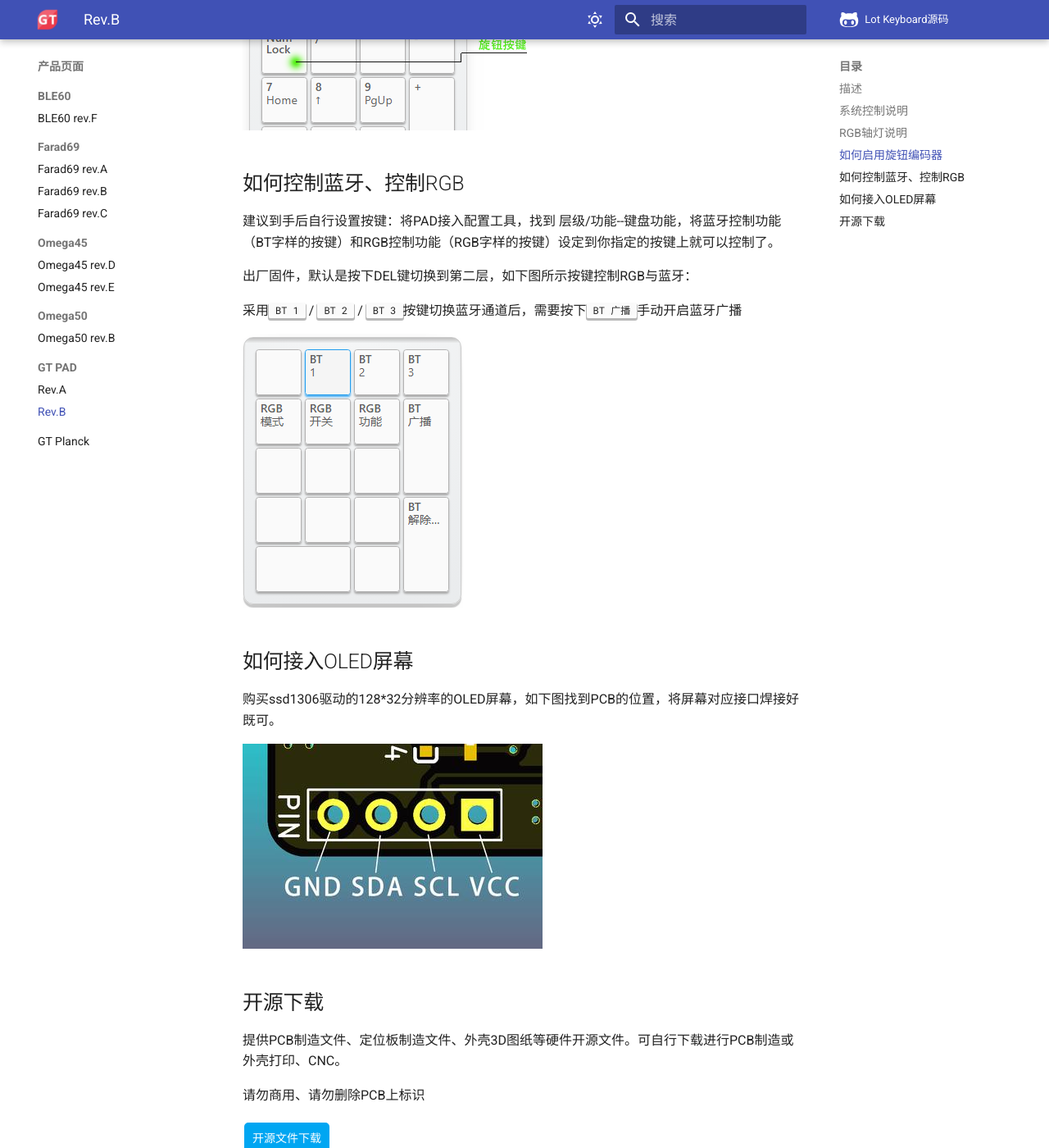
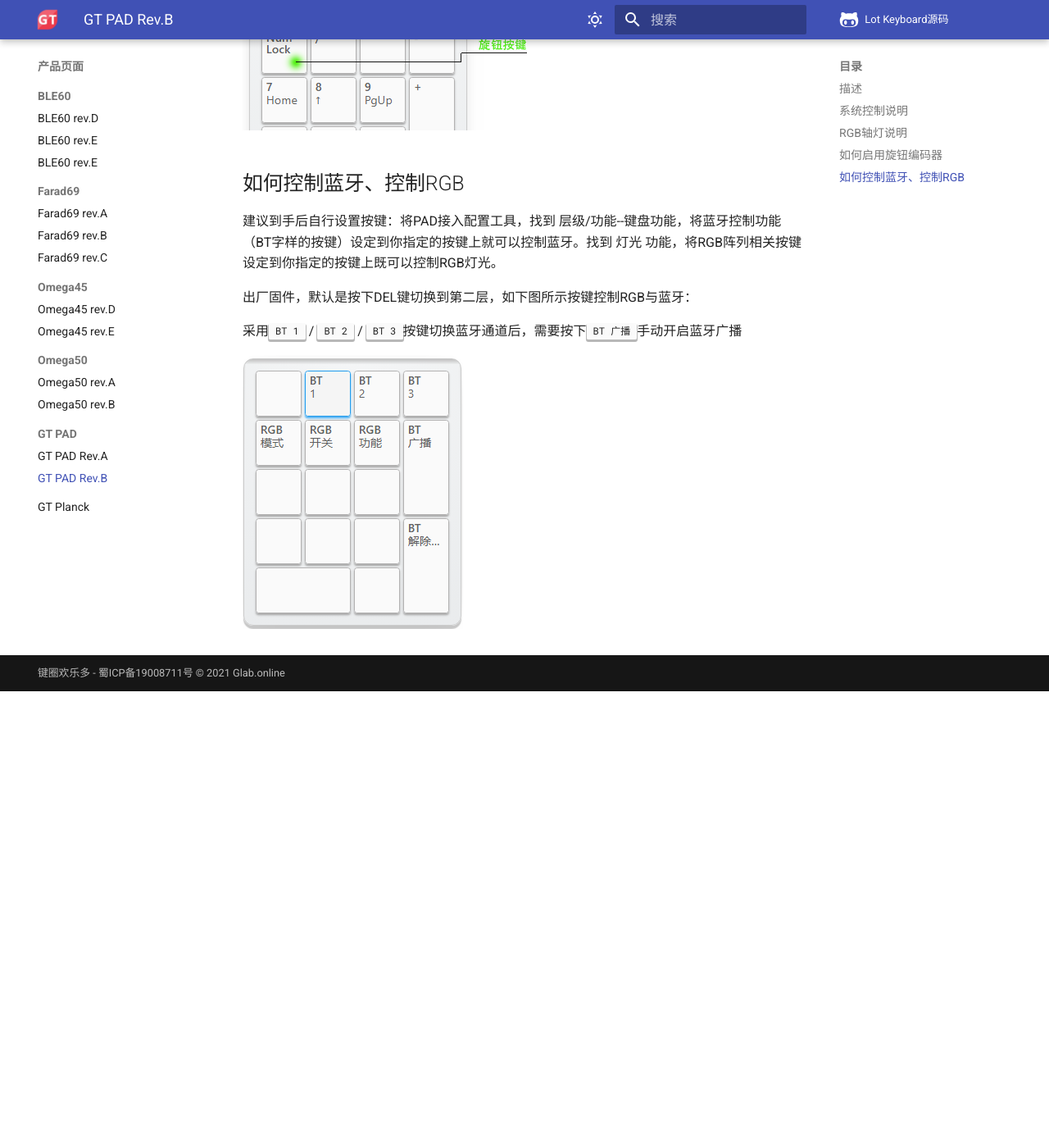
Before and after one commit to genokolar/genokolar.github.io, an MkDocs documentation site: the page built from docs/keyboard/gt-pad_b.md, in a window 1280 px wide and 1400 px high, scrolled down 1924 px. Shown: the whole window at 82% size. Built offline with MkDocs 1.6.1 and Material for MkDocs 9.7.7, drawn with Linux system fonts in a browser that asks for light colours; comment, search, counter and statistics services are not loaded; after the commit the page ends 2767 px from its top, so only the background shows below that.

Commit message:
更新产品页

```diff
--- a/docs/keyboard/gt-pad_b.md
+++ b/docs/keyboard/gt-pad_b.md
@@ -35,24 +35,11 @@ GT PAD Rev.B 标准数字小键盘
 
 ## 如何控制蓝牙、控制RGB
 
-建议到手后自行设置按键：将PAD接入配置工具，找到 层级/功能--键盘功能，将蓝牙控制功能（BT字样的按键）和RGB控制功能（RGB字样的按键）设定到你指定的按键上就可以控制了。
+建议到手后自行设置按键：将PAD接入配置工具，找到 层级/功能--键盘功能，将蓝牙控制功能（BT字样的按键）设定到你指定的按键上就可以控制蓝牙。找到  灯光 功能，将RGB阵列相关按键设定到你指定的按键上既可以控制RGB灯光。
+
 
 出厂固件，默认是按下DEL键切换到第二层，如下图所示按键控制RGB与蓝牙：
 
 采用<kbd>BT 1</kbd> / <kbd>BT 2</kbd> / <kbd>BT 3</kbd>按键切换蓝牙通道后，需要按下<kbd>BT 广播</kbd>手动开启蓝牙广播
 
 ![](../img/padkey.png "控制按键示意")
-
-
-## 如何接入OLED屏幕
-购买ssd1306驱动的128*32分辨率的OLED屏幕，如下图找到PCB的位置，将屏幕对应接口焊接好既可。
-
-![](../img/OLED_link.jpg "链接屏幕示意图")
-
-## 开源下载
-
-提供PCB制造文件、定位板制造文件、外壳3D图纸等硬件开源文件。可自行下载进行PCB制造或外壳打印、CNC。
-
-请勿商用、请勿删除PCB上标识
-
-<a href="https://eyun.baidu.com/s/3brmyk0n" class="button">开源文件下载</a>
--- a/mkdocs.yml
+++ b/mkdocs.yml
@@ -140,6 +140,8 @@ nav:
       - 更新日志: changelog.md
     - 产品页面:
       - BLE60:
+        - BLE60 rev.D: keyboard/gt_ble60_d.md
+        - BLE60 rev.E: keyboard/gt_ble60_f.md
         - BLE60 rev.F: keyboard/gt_ble60_f.md
       - Farad69:
         - Farad69 rev.A: keyboard/farad69_a.md
@@ -149,10 +151,11 @@ nav:
         - Omega45 rev.D: keyboard/omega45_d.md
         - Omega45 rev.E: keyboard/omega45_e.md
       - Omega50:
+        - Omega50 rev.A: keyboard/omega50_a.md
         - Omega50 rev.B: keyboard/omega50_b.md
       - GT PAD:
-        - Rev.A: keyboard/gt-pad_a.md
-        - Rev.B: keyboard/gt-pad_b.md
+        - GT PAD Rev.A: keyboard/gt-pad_a.md
+        - GT PAD Rev.B: keyboard/gt-pad_b.md
       - GT Planck: keyboard/gt-planck.md
     - 淘宝店铺: http://shop.glab.online
 
```
Also changed, not shown: docs/keyboard/gt_ble60_d.md (added, +14 -0 lines), docs/keyboard/gt_ble60_e.md (added, +15 -0 lines), docs/keyboard/omega50_a.md (added, +15 -0 lines).
